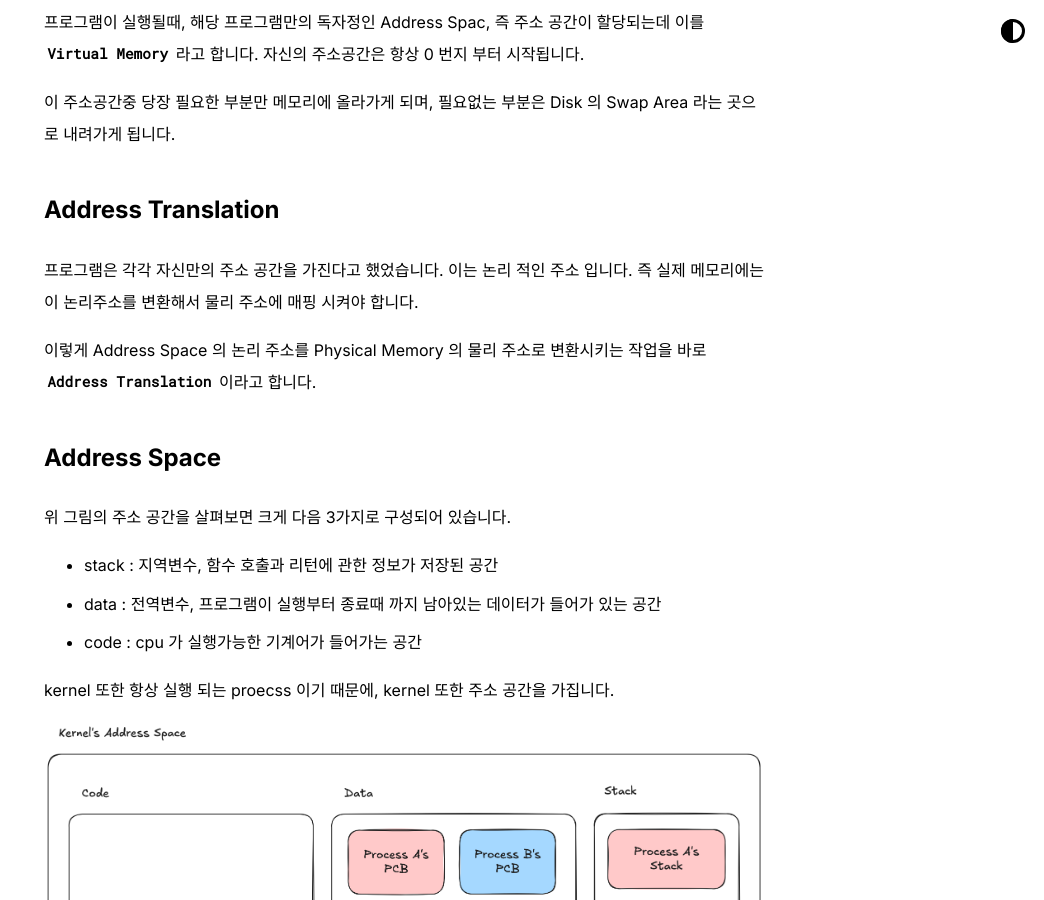
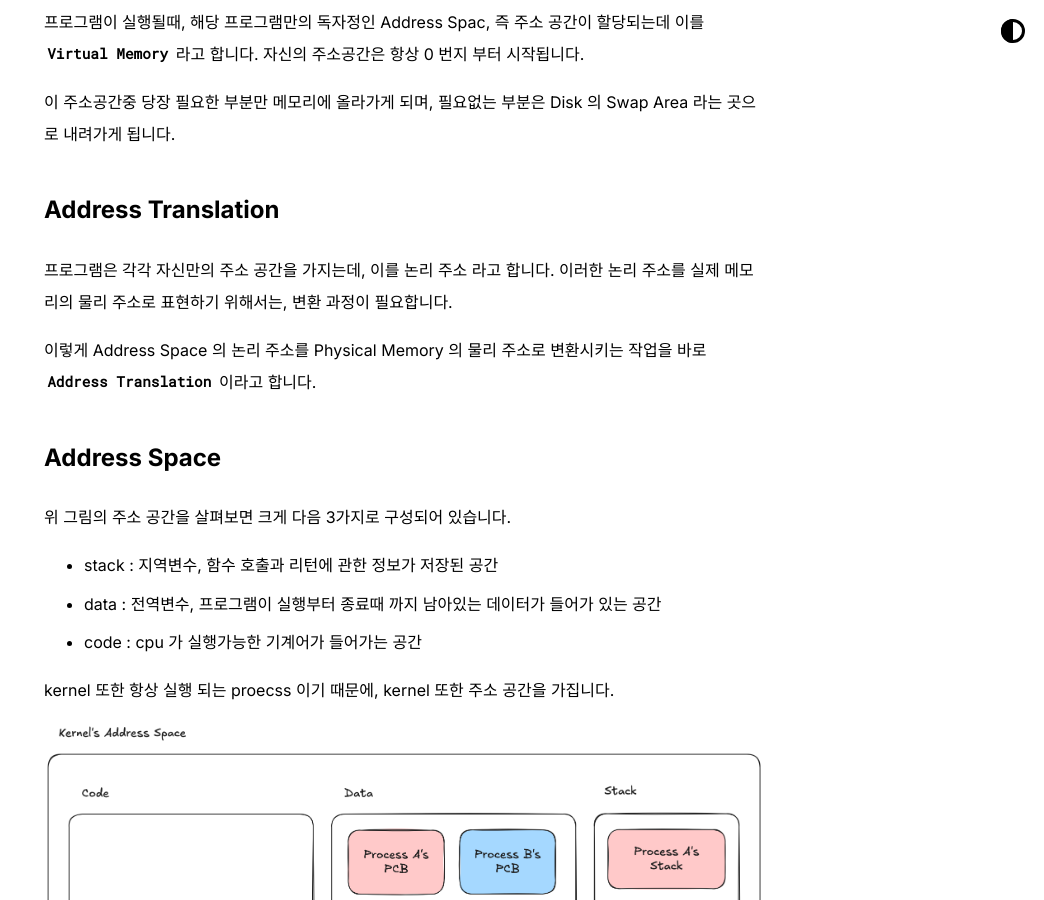
Before and after one commit to joonwan/joonwan.github.io, a Jekyll site: the page built from _posts/2025-03-19-Process.md, in a window 1280 px wide and 900 px high, scrolled down 1430 px. Shown: the whole window, without its empty margins (236-1280 px from the left). Built offline with Jekyll 4.4.1, drawn with Linux system fonts in a browser that asks for light colours.

Commit message:
refactoring: os - program execution 문맥 수정

```diff
--- a/_posts/2025-03-19-Process.md
+++ b/_posts/2025-03-19-Process.md
@@ -27,7 +27,7 @@ title: Program Execution
 
 ## Address Translation
 
-프로그램은 각각 자신만의 주소 공간을 가진다고 했었습니다. 이는 논리 적인 주소 입니다. 즉 실제 메모리에는 이 논리주소를 변환해서 물리 주소에 매핑 시켜야 합니다.
+프로그램은 각각 자신만의 주소 공간을 가지는데, 이를 논리 주소 라고 합니다. 이러한 논리 주소를 실제 메모리의 물리 주소로 표현하기 위해서는, 변환 과정이 필요합니다.
 
 이렇게 Address Space 의 논리 주소를 Physical Memory 의 물리 주소로 변환시키는 작업을 바로 `Address Translation` 이라고 합니다.
 
```
